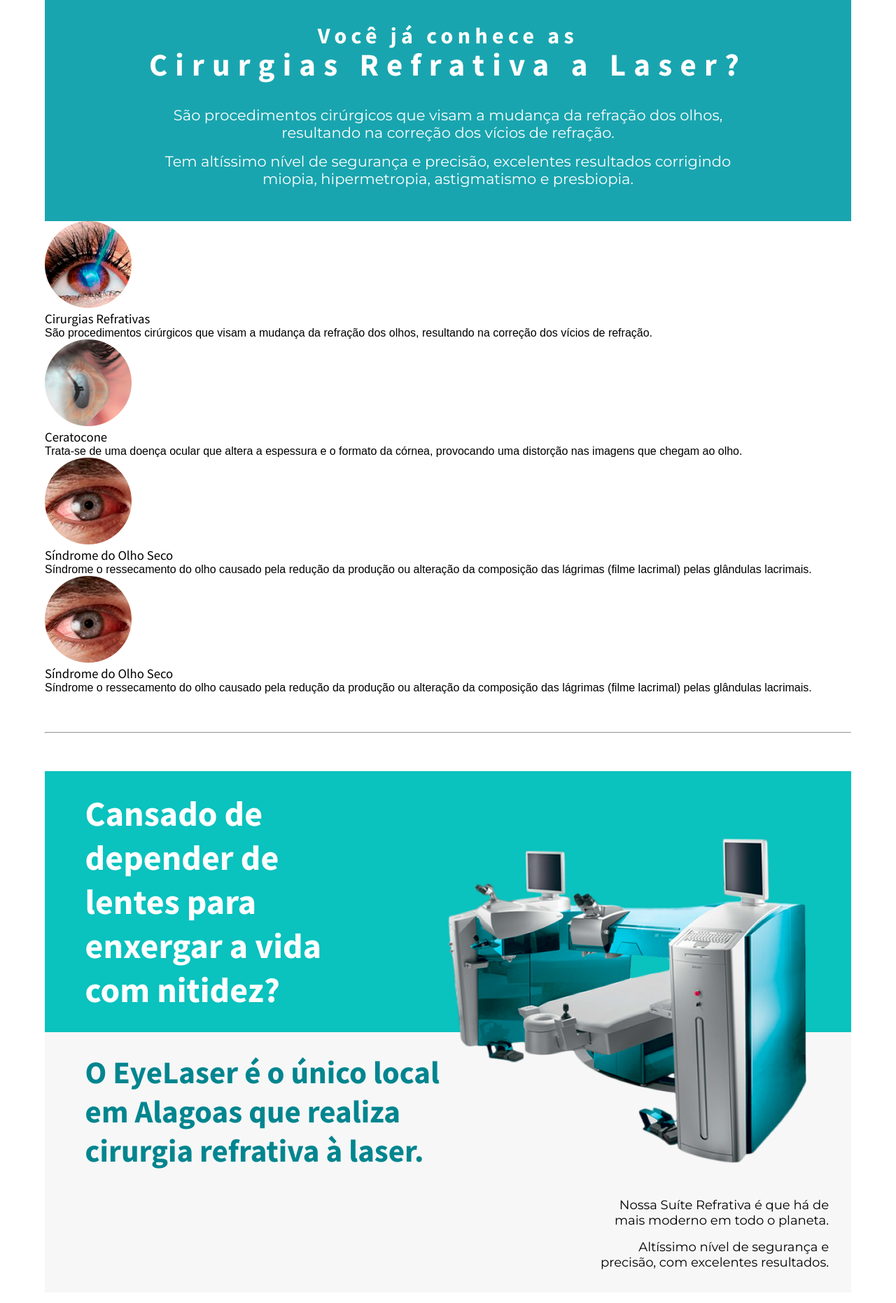
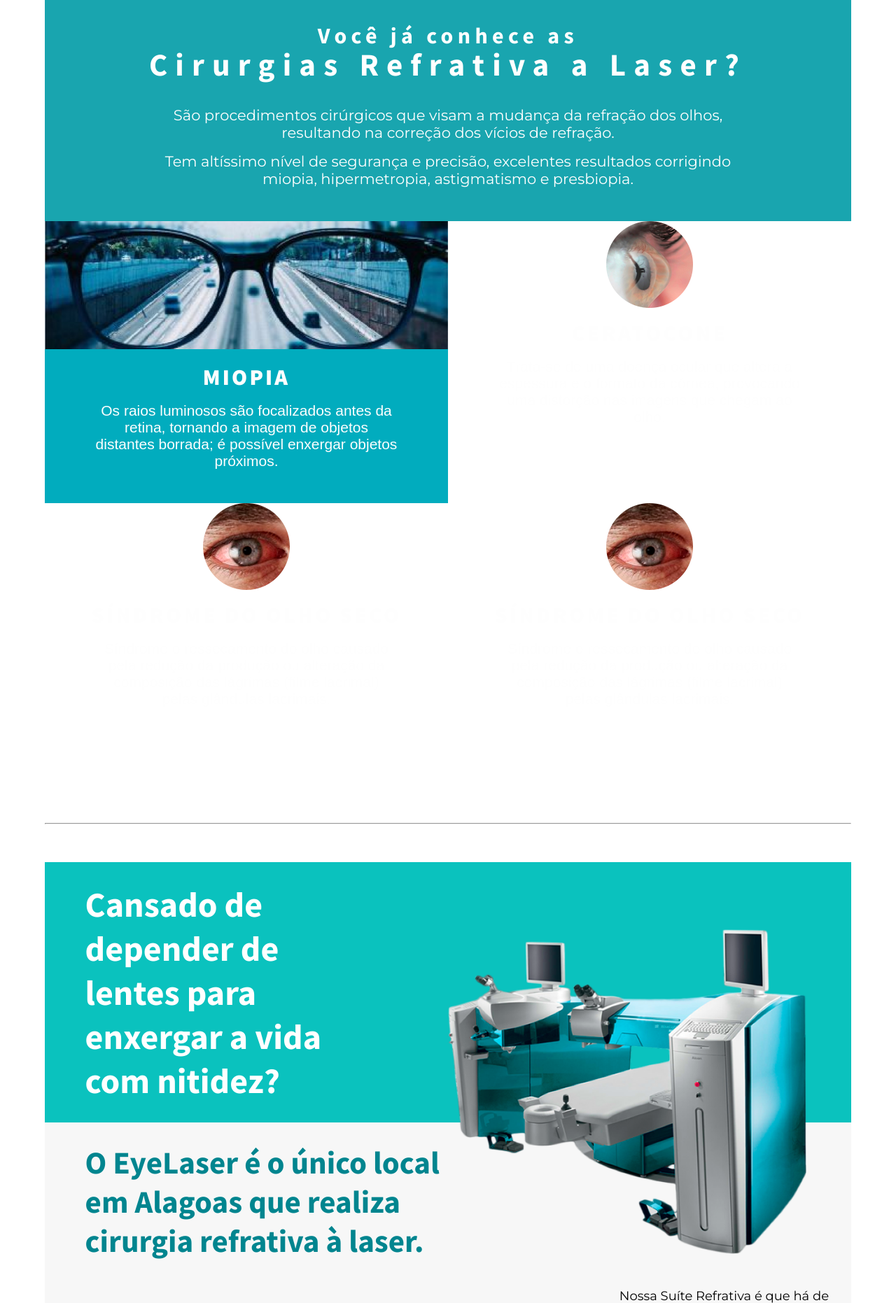
Before and after one commit to pdiegoneves/site-eyelaser, a PHP site: page /eyelaser/app/cirurgia_refrativa.php in a window 1280 px wide. Shown: the part 651-2513 px from the top of the page at 70% size. Run offline with PHP 8.4, Linux system fonts and the light colour scheme.

Commit message:
vicios de refracao miopia

```diff
--- a/app/cirurgia_refrativa.php
+++ b/app/cirurgia_refrativa.php
@@ -52,10 +52,15 @@
     <section class="dobra vicios-de-refracao">
     <span class="identificador" id='vicios-de-refracao'></span>
     <div class="grid-vicios-de-refracao">
-      <div class="grid-item-vicios-de-refracao">
-        <img src="<?=BASEURL?>assets/images/especialidades/avatar-refrativa.png" alt="Cirurgia Refrativa" class="grid-item-vicios-de-refracao-avatar">
-        <h3 class="grid-item-vicios-de-refracao-title">Cirurgias Refrativas</h3>
-        <p class="grid-item-vicios-de-refracao-text">São procedimentos cirúrgicos que visam a mudança da refração dos olhos, resultando na correção dos vícios de refração.</p>
+      <div class="grid-item-vicios-de-refracao miopia">
+      <picture class="grid-item-vicios-de-refracao-avatar">
+              <source media="(min-width: 1300px)" srcset="<?=BASEURL?>assets/images/refrativas/vicios_de_refracao_miopia-extra.png">
+              <source media="(min-width: 1024px)" srcset="<?=BASEURL?>assets/images/refrativas/vicios_de_refracao_miopia-desk.png">
+              <source media="(min-width: 768px)" srcset="<?=BASEURL?>assets/images/refrativas/vicios_de_refracao_miopia-tab.png">
+              <img id="avatar-miopia" src="<?=BASEURL?>assets/images//refrativas/vicios_de_refracao_miopia-mob.png" alt="Miopia" title="Miopia">
+          </picture>
+        <h3 class="grid-item-vicios-de-refracao-title">Miopia</h3>
+        <p class="grid-item-vicios-de-refracao-text">Os raios luminosos são focalizados antes da retina, tornando a imagem de objetos distantes borrada; é possível enxergar objetos próximos.</p>
       </div>
       <div class="grid-item-vicios-de-refracao ceratocone">
         <img src="<?=BASEURL?>assets/images/especialidades/avatar-ceratocone.png" alt="" class="grid-item-vicios-de-refracao-avatar">
--- a/app/src/css/styles.css
+++ b/app/src/css/styles.css
@@ -181,6 +181,25 @@
   font-weight: bold;
   margin-bottom: 2rem;
   letter-spacing: 0.7rem;
+}
+
+.grid-item-vicios-de-refracao-title {
+  font-size: 32px;
+  font-family: "Source Sans Pro", sans-serif;
+  color: #fefefe;
+  font-weight: 900;
+  margin: 1rem;
+  text-transform: uppercase;
+  letter-spacing: 0.2rem;
+  text-align: center;
+}
+
+.grid-item-vicios-de-refracao-text {
+  color: #fefefe;
+  font-size: 21px;
+  text-align: center;
+  width: 75%;
+  margin-bottom: 3rem;
 }
 
 .img-perfil-card {
@@ -608,6 +627,15 @@
   gap: 1rem;
 }
 
+.grid-item-vicios-de-refracao {
+  display: flex;
+  flex-direction: column;
+  align-items: center;
+}
+.grid-item-vicios-de-refracao.miopia {
+  background-color: #01ACBE;
+}
+
 main .selecao-perfis {
   display: grid;
   grid-template-columns: 1fr 1fr 1fr;
@@ -690,6 +718,12 @@
   padding: 2rem;
 }
 
+.grid-vicios-de-refracao {
+  display: grid;
+  grid-template-columns: 1fr 1fr;
+  grid-template-rows: 1fr 1fr;
+}
+
 .pg-paciente {
   max-width: 90%;
   margin: 0 auto;
--- a/sass/01-ATOMS/_all.sass
+++ b/sass/01-ATOMS/_all.sass
@@ -12,3 +12,5 @@
 @import './_contatos_menu_link'
 @import './_refrativa_initial_text'
 @import './_refrativas_title'
+@import './_grid_item_vicios_de_refracao_title'
+@import './_grid_item_vicios_de_refracao_text'
--- /dev/null
+++ b/sass/01-ATOMS/_grid_item_vicios_de_refracao_text.sass
@@ -0,0 +1,6 @@
+.grid-item-vicios-de-refracao-text
+  color: #fefefe
+  font-size: 21px
+  text-align: center
+  width: 75%
+  margin-bottom: 3rem
--- /dev/null
+++ b/sass/01-ATOMS/_grid_item_vicios_de_refracao_title.sass
@@ -0,0 +1,9 @@
+.grid-item-vicios-de-refracao-title
+  font-size: 32px
+  font-family: 'Source Sans Pro', sans-serif
+  color: #fefefe
+  font-weight: 900
+  margin: 1rem
+  text-transform: uppercase
+  letter-spacing: 0.2rem
+  text-align: center
--- a/sass/03-ORGANISMS/_all.sass
+++ b/sass/03-ORGANISMS/_all.sass
@@ -6,3 +6,4 @@
 @import './_grid-item-especialidade'
 @import './_grid_cta_midle_item'
 @import './_duvidas_frequentes_questions'
+@import './_grid_item_vicios_de_refracao'
--- /dev/null
+++ b/sass/03-ORGANISMS/_grid_item_vicios_de_refracao.sass
@@ -0,0 +1,6 @@
+.grid-item-vicios-de-refracao
+  display: flex
+  flex-direction: column
+  align-items: center
+  &.miopia
+    background-color: #01ACBE
--- a/sass/04-TEMPLATES/_grid_vicios_de_refracao.sass
+++ b/sass/04-TEMPLATES/_grid_vicios_de_refracao.sass
@@ -0,0 +1,4 @@
+.grid-vicios-de-refracao
+  display: grid
+  grid-template-columns: 1fr 1fr
+  grid-template-rows: 1fr 1fr
```
Also changed, not shown: app/assets/images/refrativas/vicios_de_refracao_miopia-desk.png (added), app/assets/images/refrativas/vicios_de_refracao_miopia-extra.png (added), app/assets/images/refrativas/vicios_de_refracao_miopia-mob.png (added), app/assets/images/refrativas/vicios_de_refracao_miopia-tab.png (added), 1 other file.
